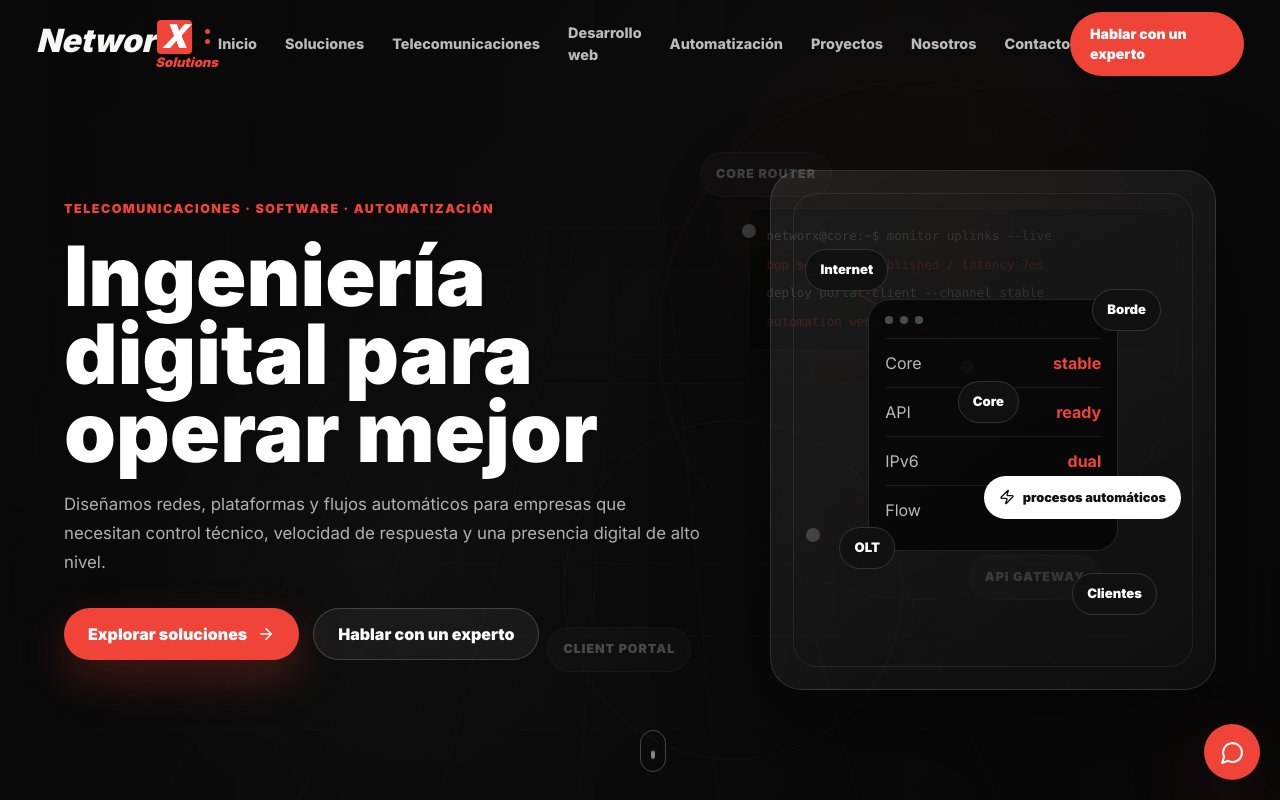
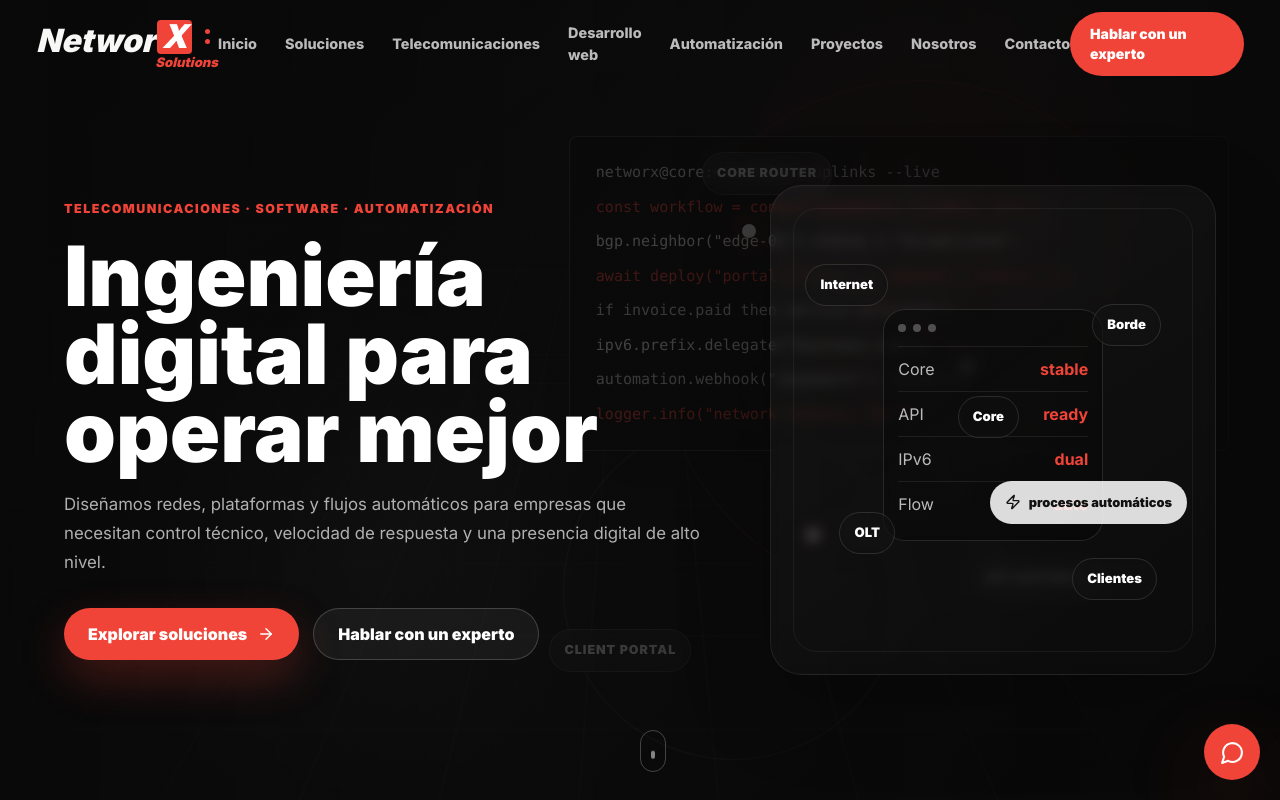
Before and after one commit to JonathanArellano311/web-networx-solucion, a Next.js app: page / in a window 1280 px wide. Shown: the top 800 px of the page. Built offline with nearby package versions, Linux system fonts and the light colour scheme; no server answers.

Commit message:
Mejorar fondo animado de programacion

```diff
--- a/src/app/globals.css
+++ b/src/app/globals.css
@@ -215,30 +215,36 @@ button,input,select,textarea{font:inherit}
 }
 .video-console{
   position:absolute;
-  right:8vw;
-  top:26%;
+  right:4vw;
+  top:17%;
   display:grid;
-  gap:10px;
-  width:min(430px,38vw);
-  border:1px solid rgba(255,255,255,.12);
+  gap:12px;
+  width:min(660px,52vw);
+  border:1px solid rgba(255,255,255,.18);
   border-radius:8px;
-  background:rgba(8,8,8,.72);
-  padding:18px;
+  background:linear-gradient(135deg,rgba(8,8,8,.58),rgba(8,8,8,.34));
+  padding:24px 26px;
   font-family:Consolas,"Courier New",monospace;
-  font-size:.78rem;
-  color:rgba(255,255,255,.68);
-  box-shadow:0 28px 80px rgba(0,0,0,.35);
+  font-size:.94rem;
+  color:rgba(255,255,255,.76);
+  box-shadow:0 28px 90px rgba(0,0,0,.28);
+  backdrop-filter:blur(6px);
   animation:panel-float 5s ease-in-out infinite;
 }
-.video-console span:nth-child(2n){color:rgba(240,68,56,.88)}
+.video-console span{
+  white-space:nowrap;
+  text-shadow:0 0 18px rgba(255,255,255,.16);
+}
+.video-console span:nth-child(2n){color:rgba(240,68,56,.94)}
+.video-console span:nth-child(3n){color:rgba(255,255,255,.88)}
 .video-card{
   position:absolute;
   min-width:120px;
   border:1px solid rgba(255,255,255,.12);
   border-radius:999px;
-  background:rgba(255,255,255,.08);
-  padding:12px 15px;
-  color:#fff;
+  background:rgba(255,255,255,.055);
+  padding:11px 14px;
+  color:rgba(255,255,255,.74);
   font-size:.78rem;
   font-weight:1000;
   text-transform:uppercase;
@@ -319,29 +325,31 @@ button,input,select,textarea{font:inherit}
 
 .hero-system{
   position:relative;
-  min-height:520px;
-  border:1px solid rgba(255,255,255,.12);
+  min-height:490px;
+  border:1px solid rgba(255,255,255,.08);
   border-radius:32px;
-  background:linear-gradient(145deg,rgba(255,255,255,.08),rgba(255,255,255,.025));
-  box-shadow:0 40px 110px rgba(0,0,0,.42);
+  background:linear-gradient(145deg,rgba(255,255,255,.045),rgba(255,255,255,.012));
+  box-shadow:0 28px 90px rgba(0,0,0,.24);
+  backdrop-filter:blur(6px);
   overflow:hidden;
 }
 .hero-system::before{
   content:"";
   position:absolute;
   inset:22px;
-  border:1px solid rgba(255,255,255,.08);
+  border:1px solid rgba(255,255,255,.055);
   border-radius:24px;
 }
 .topology-node{
   position:absolute;
   z-index:2;
-  border:1px solid rgba(255,255,255,.14);
+  border:1px solid rgba(255,255,255,.12);
   border-radius:999px;
-  background:#101010;
+  background:rgba(16,16,16,.58);
   padding:10px 14px;
   font-size:.82rem;
   font-weight:900;
+  backdrop-filter:blur(8px);
 }
 .t1{left:34px;top:78px}.t2{right:54px;top:118px}.t3{left:42%;top:210px}.t4{left:68px;bottom:120px}.t5{right:58px;bottom:74px}
 .monitor-panel{
@@ -349,25 +357,26 @@ button,input,select,textarea{font:inherit}
   left:50%;
   top:49%;
   transform:translate(-50%,-50%);
-  width:250px;
+  width:220px;
   border:1px solid rgba(255,255,255,.12);
   border-radius:22px;
-  background:rgba(6,6,6,.84);
-  padding:16px;
+  background:rgba(6,6,6,.58);
+  padding:14px;
+  backdrop-filter:blur(8px);
 }
 .panel-head{display:flex;gap:7px;margin-bottom:14px}
 .panel-head span{width:8px;height:8px;border-radius:50%;background:rgba(255,255,255,.28)}
-.metric-row{display:flex;justify-content:space-between;border-top:1px solid rgba(255,255,255,.08);padding:12px 0;color:rgba(255,255,255,.72)}
+.metric-row{display:flex;justify-content:space-between;border-top:1px solid rgba(255,255,255,.08);padding:10px 0;color:rgba(255,255,255,.72)}
 .metric-row strong{color:var(--ember)}
 .flow-chip{
   position:absolute;
-  right:34px;
-  bottom:170px;
+  right:28px;
+  bottom:150px;
   display:flex;
   gap:8px;
   align-items:center;
   border-radius:999px;
-  background:#fff;
+  background:rgba(255,255,255,.86);
   color:#111;
   padding:12px 15px;
   font-size:.8rem;
--- a/src/components/sections/HomePage.tsx
+++ b/src/components/sections/HomePage.tsx
@@ -37,9 +37,13 @@ export function HomePage() {
             <div className="video-orbit orbit-b" />
             <div className="video-console">
               <span>networx@core:~$ monitor uplinks --live</span>
-              <span>bgp session established / latency 7ms</span>
-              <span>deploy portal-client --channel stable</span>
-              <span>automation webhook payments: listening</span>
+              <span>const workflow = connect(payments, clients, olt);</span>
+              <span>bgp.neighbor("edge-01").status = "established";</span>
+              <span>await deploy("portal-client", &#123; channel: "stable" &#125;);</span>
+              <span>if invoice.paid then service.activate();</span>
+              <span>ipv6.prefix.delegate("business-cpe");</span>
+              <span>automation.webhook("/payments").listen();</span>
+              <span>logger.info("network latency: 7ms");</span>
             </div>
             <div className="video-card video-card-a">core router</div>
             <div className="video-card video-card-b">api gateway</div>
@@ -73,7 +77,7 @@ export function HomePage() {
             </div>
           </motion.div>
 
-          <motion.div className="hero-system" initial={{ opacity: 0, scale: 0.94 }} animate={{ opacity: 1, scale: 1 }} transition={{ delay: 0.25, duration: 0.75 }}>
+          <motion.div className="hero-system" initial={{ opacity: 0, scale: 0.96 }} animate={{ opacity: 1, scale: 1 }} transition={{ delay: 0.25, duration: 0.75 }}>
             <div className="topology">
               {["Internet", "Borde", "Core", "OLT", "Clientes"].map((node, index) => (
                 <span key={node} className={`topology-node t${index + 1}`}>
```
